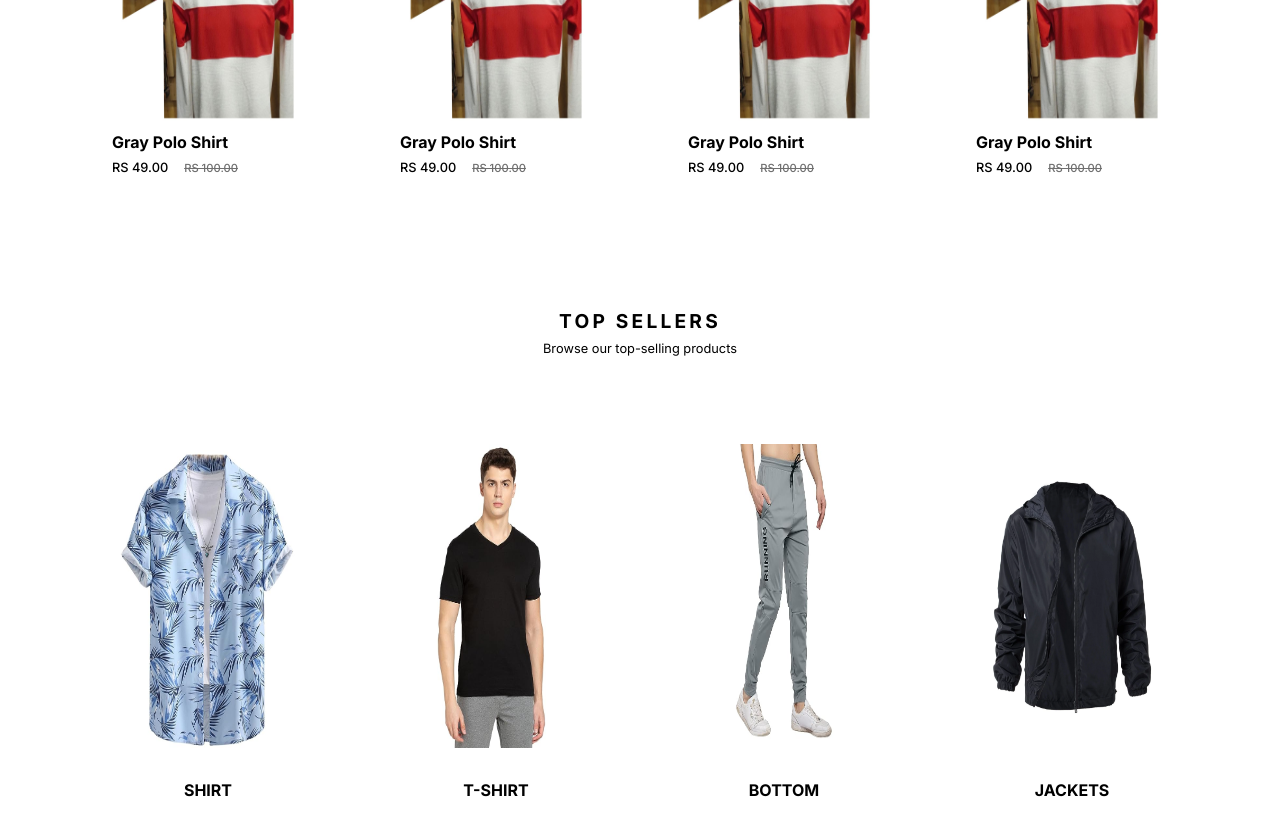
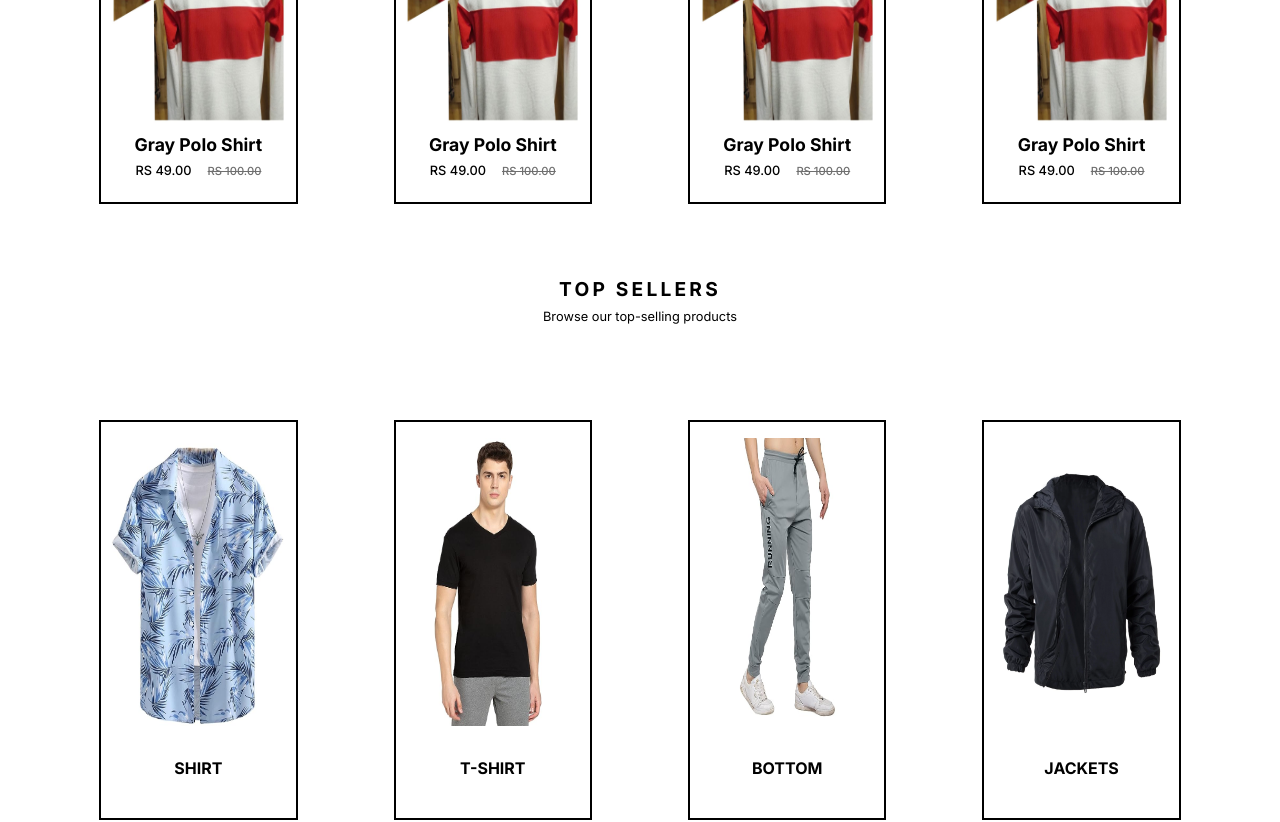
Before and after one commit to kaxxsh/gangsterClothing, a Next.js app: page / in a window 1280 px wide. Shown: the part 1700-2522 px from the top of the page. Built offline with nearby package versions, Linux system fonts and the light colour scheme.

Commit message:
alignment of product display

```diff
--- a/src/styles/main/main.module.css
+++ b/src/styles/main/main.module.css
@@ -70,10 +70,10 @@
 
 .main > .Topsellers > .display,
 .main > .updates > .display {
-  min-height: 50vh;
+  min-height: 60vh;
   display: flex;
   align-items: center;
-  gap: 2rem;
+  gap: 4rem;
   flex-wrap: wrap;
   justify-content: center;
 }
@@ -100,14 +100,16 @@
 }
 
 .card {
-  width: 15vw;
+  width: 15.5vw;
   height: 50vh;
   display: flex;
   flex-direction: column;
   align-items: center;
   gap: 0.5rem;
   background-color: transparent;
-  margin: 2rem;
+  border: 2px solid black;
+  padding: 1rem;
+  margin: 1rem;
 }
 .card:hover {
   transform: scale(1.02);
@@ -117,6 +119,7 @@
   width: 15vw;
   display: flex;
   flex-direction: column;
+  align-items: center;
   gap: 0.5rem;
 }
 
@@ -128,6 +131,7 @@
 
 .card > .details > .name {
   font-weight: bolder;
+  font-size: 1.1rem;
 }
 .card > .category > .name {
   font-weight: bolder;
--- a/src/styles/products/display.module.scss
+++ b/src/styles/products/display.module.scss
@@ -21,7 +21,7 @@
 }
 
 .card {
-  width: 15vw;
+  width: 15.5vw;
   height: 50vh;
   display: flex;
   flex-direction: column;
--- a/src/styles/products/product.module.css
+++ b/src/styles/products/product.module.css
@@ -1,5 +1,5 @@
 .product {
-  height: 300vh;
+  min-height: 200vh;
 }
 
 .path {
@@ -222,7 +222,7 @@
 
 .product > .productdetails {
   height: 15vh;
-  border-bottom: 1px solid;
+  border-bottom: 1px solid #d7d7d7;
   display: flex;
   align-items: flex-end;
   justify-content: center;
@@ -241,20 +241,91 @@
 }
 
 .clothdescription {
-  height: 60vh;
+  min-height: 20vh;
   display: flex;
   align-items: center;
   justify-content: center;
+  border-bottom: 1px solid #d7d7d7;
 }
 
 .policy {
-  height: 130vh;
+  min-height: 100vh;
   display: flex;
   flex-direction: column;
   align-items: center;
   justify-content: space-around;
+  border-bottom: 1px solid #d7d7d7;
 }
 
 .policy > .description {
   width: 80vw;
 }
+
+.otherdes {
+  height: 10vh;
+  font-size: 1.5rem;
+  font-weight: bold;
+  display: flex;
+  align-items: center;
+  justify-content: center;
+  border-bottom: 1px solid #d7d7d7;
+}
+
+.display {
+  min-height: 60vh;
+  display: flex;
+  align-items: center;
+  gap: 4rem;
+  flex-wrap: wrap;
+  justify-content: center;
+}
+
+.card {
+  width: 15.5vw;
+  height: 50vh;
+  display: flex;
+  flex-direction: column;
+  align-items: center;
+  gap: 0.5rem;
+  background-color: transparent;
+  border: 2px solid black;
+  padding: 1rem;
+}
+.card:hover {
+  transform: scale(1.02);
+}
+
+.card > .details {
+  width: 15vw;
+  display: flex;
+  flex-direction: column;
+  align-items: center;
+  gap: 0.5rem;
+}
+
+.card > img {
+  width: 14vw;
+  height: 38vh;
+  mix-blend-mode: color-burn;
+}
+
+.card > .details > .name {
+  font-weight: bolder;
+  font-size: 1.1rem;
+}
+
+.card > .details > .pricedetails {
+  display: flex;
+  gap: 1rem;
+  font-weight: 500;
+}
+.card > .details > .pricedetails > .currentprice {
+  font-size: 0.8rem;
+}
+.card > .details > .pricedetails > .oldprice {
+  color: #6f6f6f;
+  text-decoration: line-through;
+  font-size: 0.7rem;
+  display: flex;
+  align-items: flex-end;
+}
```
Also changed, not shown: src/app/products/[category]/[productid]/page.jsx (+44 -1 lines).
